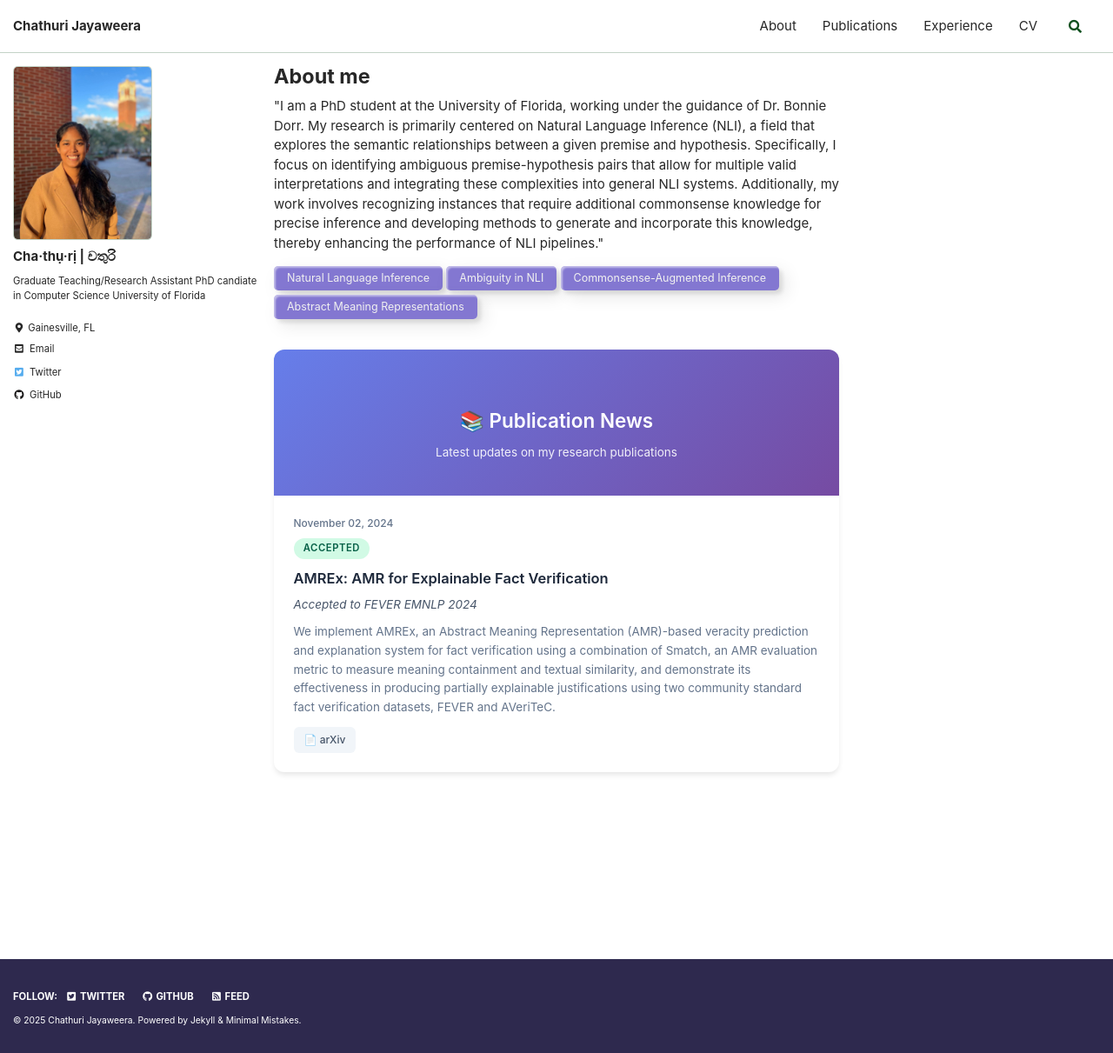
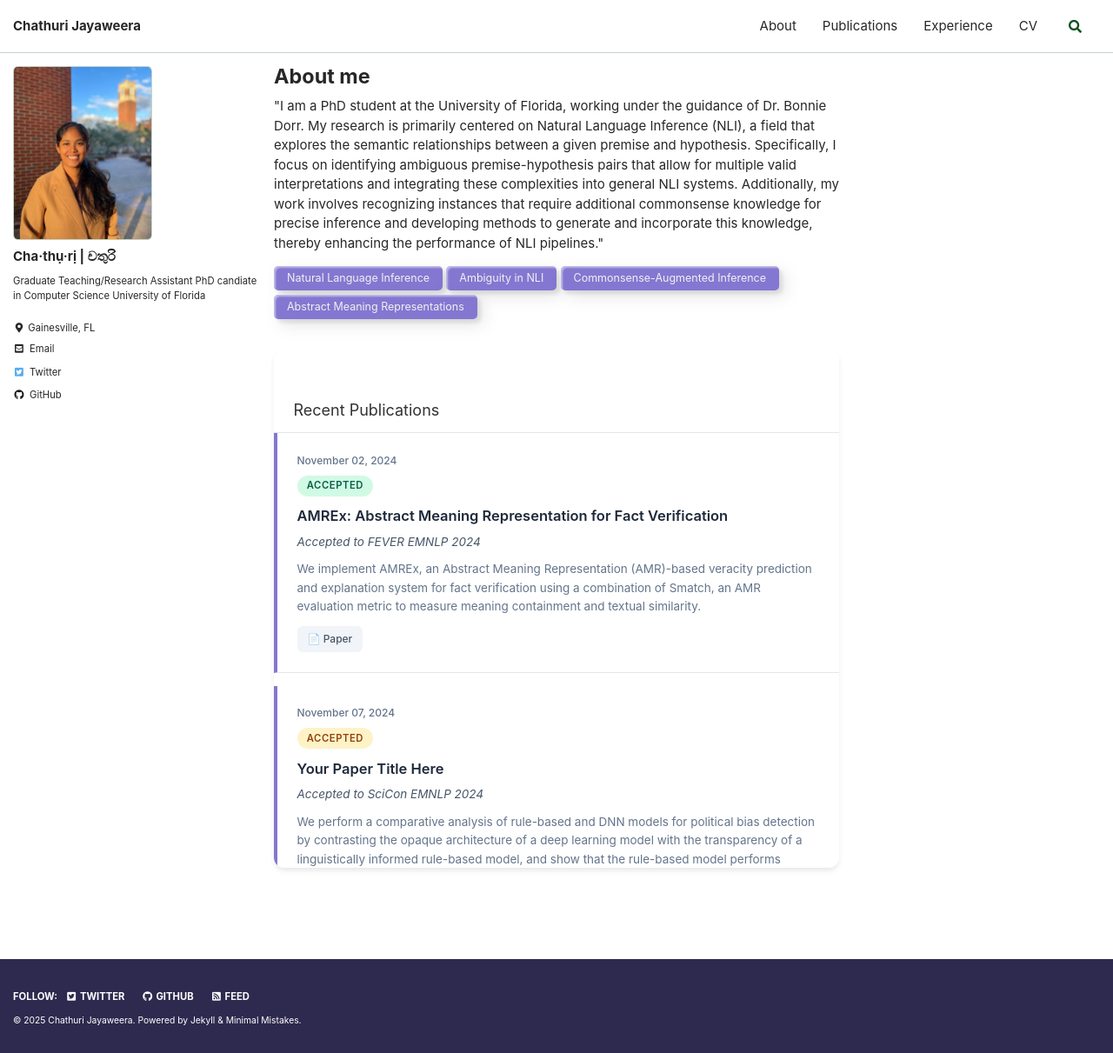
Before and after one commit to chestnutjay/chestnutjay.github.io, a Jekyll site: the page built from index.html, in a window 1280 px wide and 1211 px high. Shown: the whole window at 87% size. Built offline with Jekyll 4.4.1, drawn with Linux system fonts in a browser that asks for light colours; cached includes are drawn as plain includes; the list of posts is cut into pages by our own code.

Commit message:
Revised the theme to be minimal

```diff
--- a/index.html
+++ b/index.html
@@ -64,30 +64,45 @@ build a more explainable pipeline for the said task."
   <!-- Publications Newsfeed Section -->
 <section class="newsfeed-container">
     <div class="newsfeed-header">
-        <h2>📚 Publication News</h2>
-        <p>Latest updates on my research publications</p>
+        <h2>Recent Publications</h2>
     </div>
 
     <div class="newsfeed-content" id="newsfeed">
-        <!-- Replace these with your actual publications -->
+        <!-- Replace with your actual publications -->
         <div class="news-item">
             <div class="news-date">November 02, 2024</div>
             <span class="news-badge badge-accepted">Accepted</span>
             <div class="news-title">
-                <a href="https://aclanthology.org/2024.fever-1.26/" target="_blank">AMREx: AMR for Explainable Fact Verification</a>
+                <a href="https://aclanthology.org/2024.fever-1.26/" target="_blank">AMREx: Abstract Meaning Representation for Fact Verification</a>
             </div>
             <div class="news-venue">Accepted to FEVER EMNLP 2024</div>
             <div class="news-description">
-                We implement AMREx, an Abstract Meaning Representation (AMR)-based veracity prediction and explanation system for fact verification using a combination of Smatch, an AMR evaluation metric to measure meaning containment and textual similarity, and demonstrate its effectiveness in producing partially explainable justifications using two community standard fact verification datasets, FEVER and AVeriTeC.
+                We implement AMREx, an Abstract Meaning Representation (AMR)-based veracity prediction and explanation system for fact verification using a combination of Smatch, an AMR evaluation metric to measure meaning containment and textual similarity.
             </div>
             <div class="news-links">
-                <a href="https://aclanthology.org/2024.fever-1.26/" class="news-link" target="_blank">📄 arXiv</a>
+                <a href="https://aclanthology.org/2024.fever-1.26/" class="news-link" target="_blank">📄 Paper</a>
+                <!-- <a href="https://github.com/your-username/your-repo" class="news-link" target="_blank">💻 Code</a> -->
+                <!-- <a href="#" class="news-link" target="_blank">📊 Data</a> -->
+            </div>
+        </div>
+
+        <div class="news-item">
+            <div class="news-date">November 07, 2024</div>
+            <span class="news-badge badge-preprint">Accepted</span>
+            <div class="news-title">
+                <a href="https://aclanthology.org/2024.sicon-1.7/" target="_blank">Your Paper Title Here</a>
+            </div>
+            <div class="news-venue">Accepted to SciCon EMNLP 2024</div>
+            <div class="news-description">
+                We perform a comparative analysis of rule-based and DNN models for political bias detection by contrasting the opaque architecture of a deep learning model with the transparency of a linguistically informed rule-based model, and show that the rule-based model performs consistently across different data conditions and offers greater transparency, whereas the deep learning model is dependent on the training set and struggles with unseen data.
+            </div>
+            <div class="news-links">
+                <a href="https://aclanthology.org/2024.sicon-1.7/" class="news-link" target="_blank">📄 arXiv</a>
                 <!-- <a href="https://github.com/your-username/your-repo" class="news-link" target="_blank">💻 Code</a> -->
             </div>
         </div>
 
-        <!-- Add more news items here -->
-
+        <!-- Add more news items here using the template below -->
     </div>
 </section>
 
@@ -104,21 +119,17 @@ build a more explainable pipeline for the said task."
     }
 
     .newsfeed-header {
-    background: linear-gradient(135deg, #667eea 0%, #764ba2 100%);
-    color: white;
-    padding: 1.5rem;
-    text-align: center;
+        background: white;
+        color: #333;
+        padding: 1.5rem 1.5rem 1rem 1.5rem;
+        border-bottom: 1px solid #e2e8f0;
     }
 
     .newsfeed-header h2 {
-    font-size: 1.5rem;
-    font-weight: 600;
-    margin-bottom: 0.5rem;
-}
-
-.newsfeed-header p {
-    opacity: 0.9;
-    font-size: 0.9rem;
+        font-size: 1.2rem;
+        font-weight: normal;
+        margin-bottom: 0;
+        color: #333;
     }
 
     .newsfeed-content {
@@ -140,10 +151,17 @@ build a more explainable pipeline for the said task."
         border-radius: 4px;
     }
 
+    .newsfeed-content::-webkit-scrollbar-thumb:hover {
+        background: #94a3b8;
+    }
+
     .news-item {
         border-bottom: 1px solid #e2e8f0;
+        border-left: 4px solid #8377D1;
         padding: 1.5rem;
-    transition: background-color 0.2s ease;
+        margin-left: 0;
+        margin-bottom: 1rem;
+        transition: all 0.2s ease;
     }
 
     .news-item:hover {
@@ -152,6 +170,7 @@ build a more explainable pipeline for the said task."
 
     .news-item:last-child {
         border-bottom: none;
+        margin-bottom: 0;
     }
 
     .news-date {
@@ -244,6 +263,15 @@ build a more explainable pipeline for the said task."
         color: #334155;
     }
 
+    @media (max-width: 640px) {
+        .news-links {
+            flex-direction: column;
+        }
+
+        .news-link {
+            justify-content: center;
+        }
+    }
 .animated_label {
     border: none;
     color: #f0f0f0;
```
Lines whose indentation alone changed are shown as unchanged.
